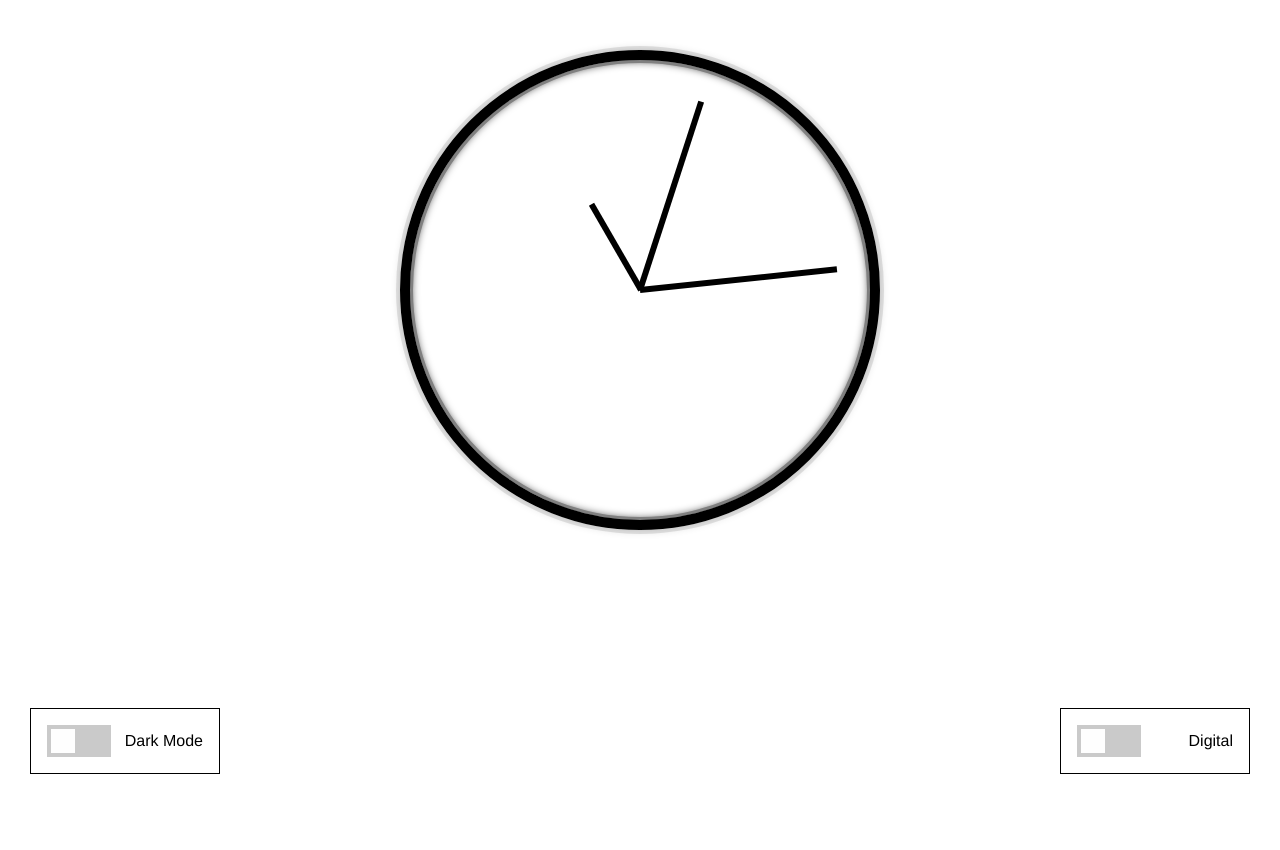
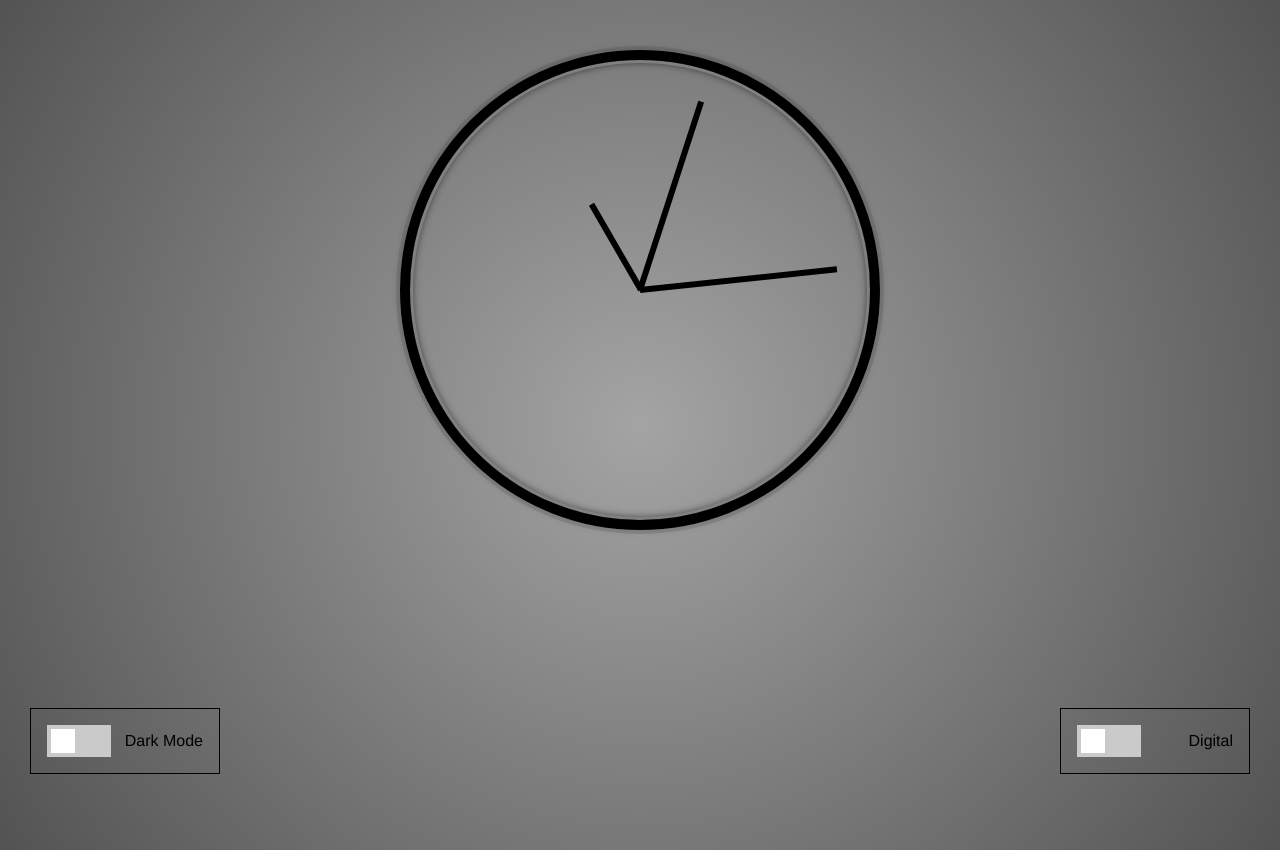
Before and after one commit to kylest0kes/clock, a plain HTML site: page index.html in a window 1280 px wide. Before the commit the page ends 800 px from the top, so only its background shows below. Drawn offline with nearby package versions, Linux system fonts and the light colour scheme.

Commit message:
fun with css gradients

```diff
--- a/style.css
+++ b/style.css
@@ -1,17 +1,18 @@
 body {
-    --background-color: white;
+    --background-color: radial-gradient(circle at center center, rgb(165, 164, 164), rgb(83, 83, 83));
     --clock-border: 10px solid black;
     --hand-color: black;
 
-    background-color: var(--background-color);
+    background: var(--background-color);
+    height: 100vh;
 }
 
 body.dark {
-    --background-color: black;
+    --background-color: radial-gradient(circle at center center, rgb(71, 71, 71),rgb(8, 8, 8));
     --clock-border: 10px solid white;
     --hand-color: white;
 
-    background-color: var(--background-color);
+    background: var(--background-color);
 }
 
 /* DIGITAL CLOCK */
```
